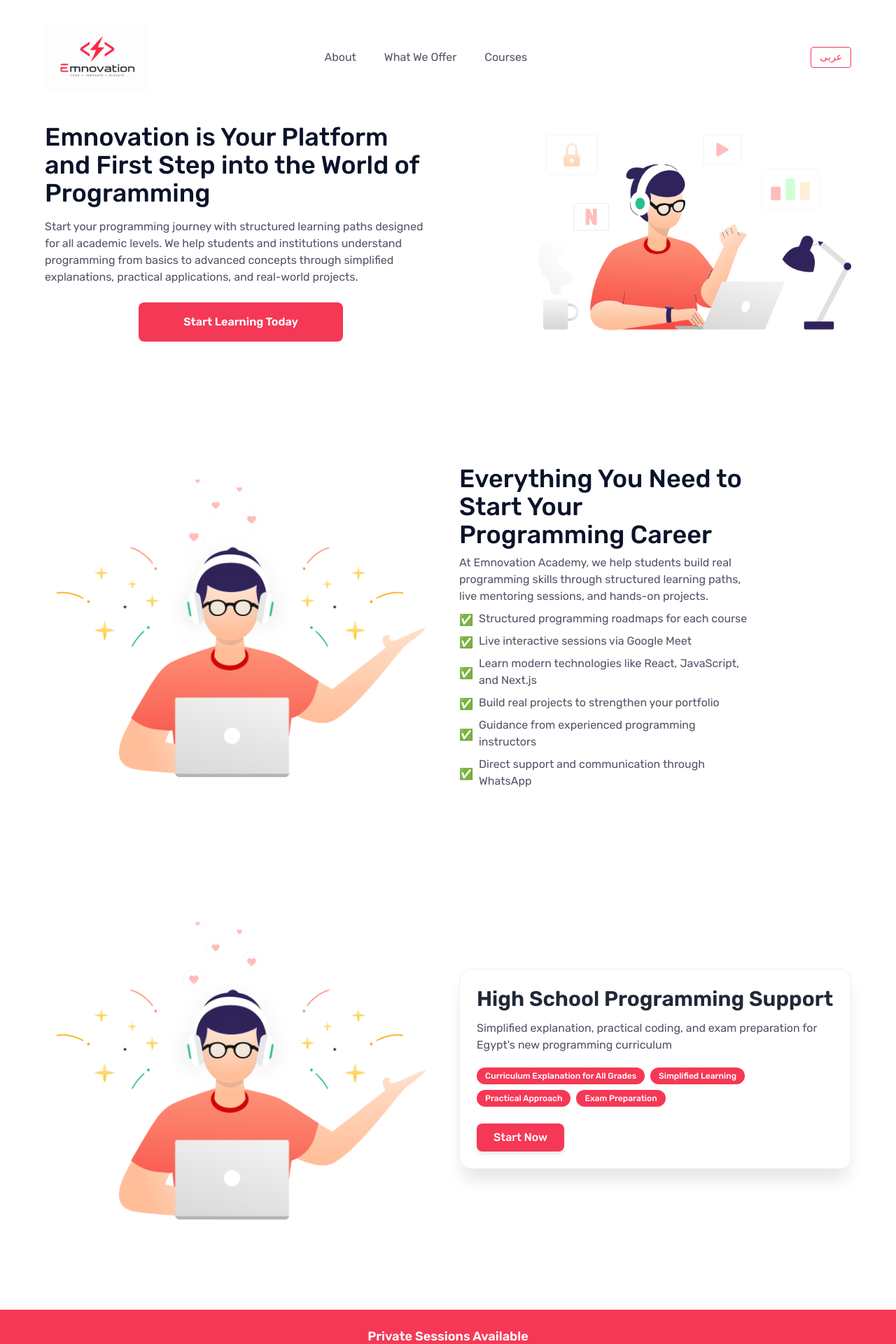
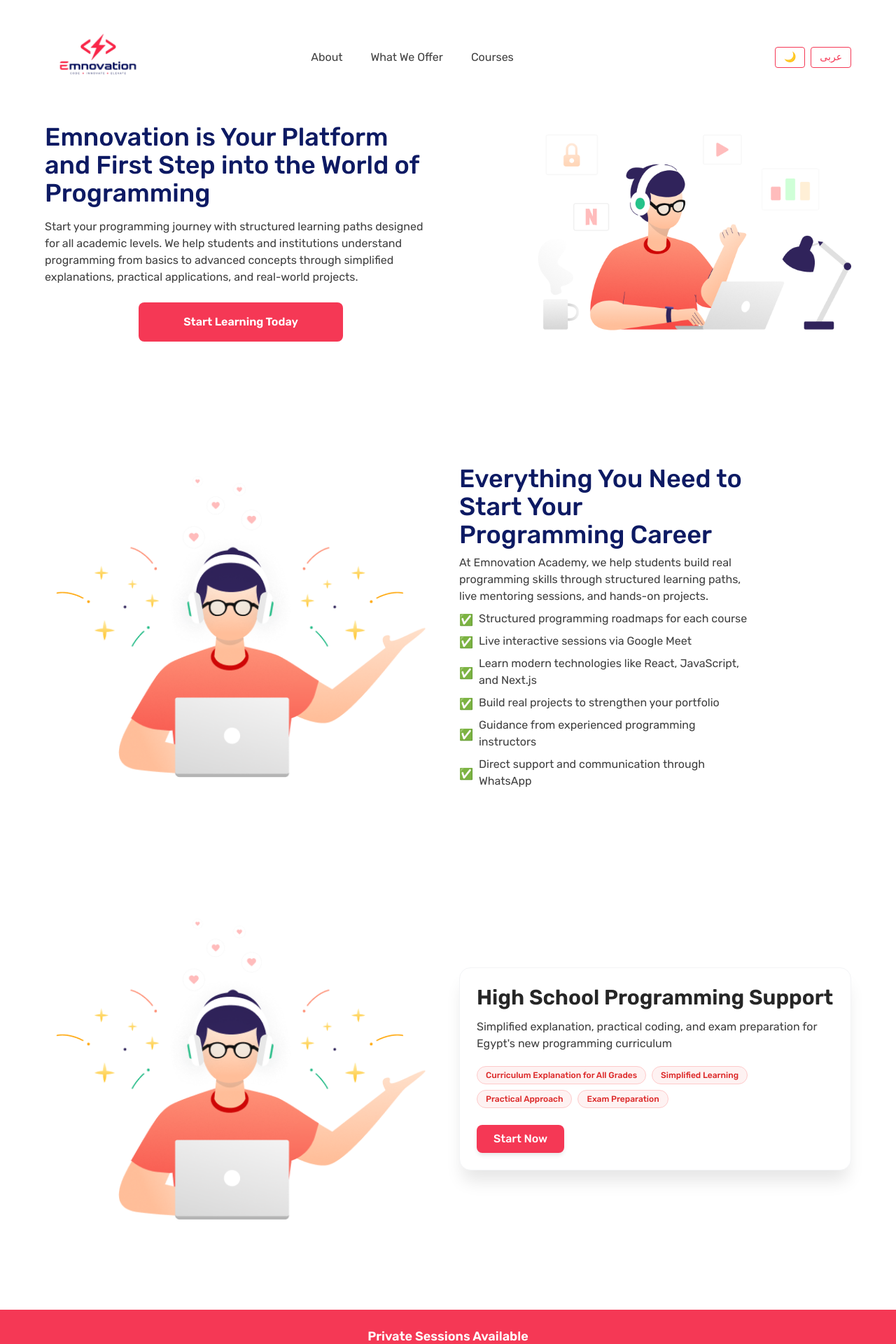
Before and after one commit to Emanmohamedawad/EmnovationSite, a Next.js app: page / in a window 1280 px wide. Shown: the top 1920 px of the page at 70% size. Built offline with nearby package versions, Linux system fonts and the light colour scheme.

Commit message:
logo and theme

```diff
--- a/components/Hero.js
+++ b/components/Hero.js
@@ -30,7 +30,10 @@ const Hero = ({
 
   const { t } = useLanguage();
   return (
-<div className="max-w-screen-xl mt-28 px-4 sm:px-8 xl:px-16 mx-auto" id="about">
+    <div
+      className="max-w-screen-xl mt-28 px-4 sm:px-8 xl:px-16 mx-auto"
+      id="about"
+    >
       <ScrollAnimationWrapper>
         <motion.div
           className="grid grid-cols-1 sm:grid-cols-2 gap-8 py-6 sm:py-16 items-center"
@@ -38,16 +41,17 @@ const Hero = ({
         >
           {/* Left Text */}
           <div className="flex flex-col justify-center">
-        <h1 className="text-2xl sm:text-3xl lg:text-4xl font-medium text-black-600 leading-snug">
+            <h1 className="text-2xl sm:text-3xl lg:text-4xl font-medium text-primary-600 dark:text-dark-text leading-snug">
               {t("heroTitle")}
             </h1>
-        <p className="text-black-500 mt-4 mb-6">{t("heroDescription")}</p>
+            <p className="text-neutral-700 dark:text-dark-text mt-4 mb-6">
+              {t("heroDescription")}
+            </p>
             <div className="text-center">
               <a href="#Courses">
                 <ButtonPrimary>{t("startLearning")}</ButtonPrimary>
               </a>
             </div>
-
           </div>
 
           {/* Right Image */}
--- a/components/Layout/Footer.js
+++ b/components/Layout/Footer.js
@@ -1,10 +1,13 @@
 import React from "react";
 import Image from "next/image";
 import LogoEm from "../../public/assets/logoem.png";
+import LogoWhite from "../../public/assets/logowhite.png";
 import { useLanguage } from "../../utils/LanguageContext";
+import { useTheme } from "../../utils/ThemeContext";
 
 const Footer = () => {
   const { t } = useLanguage();
+  const { theme } = useTheme();
 
   // ✅ FAST smooth scroll with fixed-header offset
   const scrollToSection = (id) => {
@@ -28,37 +31,39 @@ const Footer = () => {
   };
 
   return (
-    <footer className="bg-white-500 py-16 border-t  border-orange-500">
+    <footer className="bg-white dark:bg-dark-bg py-16 border-t border-accent-500">
       <div className="max-w-screen-md mx-auto px-6 flex flex-col items-center text-center space-y-6">
         {/* Logo */}
         <Image
-          src={LogoEm}
+          src={theme === "dark" ? LogoWhite : LogoEm}
           alt="EMnovation Logo"
           width={150}
           height={50}
           className="object-contain"
         />
         {/* Description */}
-        <p className="text-black-500 max-w-md">{t("heroDescription")}</p>
+        <p className="text-neutral-700 dark:text-dark-text max-w-md">
+          {t("heroDescription")}
+        </p>
         {/* NAVIGATION (NO react-scroll) */}
-        <div className="hidden md:flex gap-8 text-gray-600">
+        <div className="hidden md:flex gap-8 text-neutral-600 dark:text-dark-textSecondary">
           <button
             onClick={() => scrollToSection("about")}
-            className="hover:text-orange-500 transition"
+            className="hover:text-accent-500 transition"
           >
             {t("about")}
           </button>
 
           <button
             onClick={() => scrollToSection("we-offer")}
-            className="hover:text-orange-500 transition"
+            className="hover:text-accent-500 transition"
           >
             {t("whatWeOffer")}
           </button>
 
           <button
             onClick={() => scrollToSection("Courses")}
-            className="hover:text-orange-500 transition"
+            className="hover:text-accent-500 transition"
           >
             {t("courses")}
           </button>
@@ -69,7 +74,7 @@ const Footer = () => {
           <a
             href="https://www.linkedin.com/in/emanmohameda2799/"
             target="_blank"
-            className="text-orange-500 hover:text-black-600 transition "
+            className="text-accent-500 hover:text-primary-600 dark:hover:text-dark-text transition "
           >
             {" "}
             <svg
@@ -86,7 +91,7 @@ const Footer = () => {
             href="https://wa.me/201153035834?text=Hello%20EMnovation!%20I%20want%20to%20know%20more%20about%20your%20programming%20courses"
             target="_blank"
             rel="noopener noreferrer"
-            className="text-orange-500 hover:text-black-600 transition"
+            className="text-accent-500 hover:text-primary-600 dark:hover:text-dark-text transition"
           >
             {" "}
             <svg
@@ -101,7 +106,7 @@ const Footer = () => {
           </a>{" "}
         </div>
         {/* Copyright */}
-        <p className="text-gray-400 text-sm pt-4">
+        <p className="text-neutral-400 dark:text-dark-textSecondary text-sm pt-4">
           © {new Date().getFullYear()} Emnovation Academy
         </p>
       </div>
--- a/components/Layout/Header.js
+++ b/components/Layout/Header.js
@@ -1,10 +1,13 @@
 import React, { useState, useEffect } from "react";
 import Image from "next/image";
 import { useLanguage } from "../../utils/LanguageContext";
+import { useTheme } from "../../utils/ThemeContext";
 import LogoEm from "../../public/assets/logoem.png";
+import LogoWhite from "../../public/assets/logowhite.png";
 
 const Header = () => {
   const { locale, setLocale, t } = useLanguage();
+  const { theme, toggleTheme } = useTheme();
 
   const [activeLink, setActiveLink] = useState(null);
   const [scrollActive, setScrollActive] = useState(false);
@@ -49,7 +52,7 @@ const Header = () => {
     <>
       {/* HEADER */}
       <header
-        className={`fixed top-0 w-full z-30 bg-white-500 transition-all ${
+        className={`fixed top-0 w-full z-30 bg-white dark:bg-dark-bg transition-all ${
           scrollActive ? "shadow-md py-2" : "py-4"
         }`}
       >
@@ -61,7 +64,7 @@ const Header = () => {
             }`}
           >
             <Image
-              src={LogoEm}
+              src={theme === "dark" ? LogoWhite : LogoEm}
               alt="EMnovation Logo"
               width={150}
               height={50}
@@ -70,13 +73,13 @@ const Header = () => {
           </div>
 
           {/* DESKTOP MENU */}
-          <ul className="hidden lg:flex col-start-4 col-end-8 text-black-500 items-center gap-2">
+          <ul className="hidden lg:flex col-start-4 col-end-8 text-neutral-700 dark:text-dark-text items-center gap-2">
             <li
               onClick={() => scrollToSection("about")}
               className={`px-4 py-2 cursor-pointer transition ${
                 activeLink === "about"
-                  ? "text-orange-500"
-                  : "hover:text-orange-500"
+                  ? "text-accent-500"
+                  : "hover:text-accent-500"
               }`}
             >
               {t("about")}
@@ -86,8 +89,8 @@ const Header = () => {
               onClick={() => scrollToSection("we-offer")}
               className={`px-4 py-2 cursor-pointer transition ${
                 activeLink === "we-offer"
-                  ? "text-orange-500"
-                  : "hover:text-orange-500"
+                  ? "text-accent-500"
+                  : "hover:text-accent-500"
               }`}
             >
               {t("whatWeOffer")}
@@ -97,19 +100,30 @@ const Header = () => {
               onClick={() => scrollToSection("Courses")}
               className={`px-4 py-2 cursor-pointer transition ${
                 activeLink === "Courses"
-                  ? "text-orange-500"
-                  : "hover:text-orange-500"
+                  ? "text-accent-500"
+                  : "hover:text-accent-500"
               }`}
             >
               {t("courses")}
             </li>
           </ul>
 
-          {/* LANGUAGE SWITCH */}
-          <div className="col-start-8 col-end-9 flex items-center justify-end">
+          {/* LANGUAGE SWITCH & THEME TOGGLE */}
+          <div className="col-start-8 col-end-9 flex items-center justify-end gap-2">
+            <button
+              onClick={toggleTheme}
+              className="text-sm border border-accent-500 px-3 py-1 rounded text-accent-500 hover:bg-accent-500 hover:text-white dark:hover:bg-accent-500 dark:hover:text-white transition"
+              title={
+                theme === "light"
+                  ? "Switch to Dark Mode"
+                  : "Switch to Light Mode"
+              }
+            >
+              {theme === "light" ? "🌙" : "☀️"}
+            </button>
             <button
               onClick={toggle}
-              className="text-sm border border-orange-500 px-3 py-1 rounded text-orange-500 hover:bg-orange-500 hover:text-white transition"
+              className="text-sm border border-accent-500 px-3 py-1 rounded text-accent-500 hover:bg-accent-500 hover:text-white dark:hover:bg-accent-500 dark:hover:text-white transition"
             >
               {locale === "en" ? t("switchToAr") : t("switchToEn")}
             </button>
@@ -118,8 +132,8 @@ const Header = () => {
       </header>
 
       {/* MOBILE NAV */}
-      <nav className="fixed lg:hidden bottom-0 left-0 right-0 z-20 shadow-t bg-white-500">
-        <ul className="flex justify-between items-center px-4 py-2 text-black-500">
+      <nav className="fixed lg:hidden bottom-0 left-0 right-0 z-20 shadow-t bg-white dark:bg-dark-bg">
+        <ul className="flex justify-between items-center px-4 py-2 text-neutral-700 dark:text-dark-text">
           <li
             onClick={() => scrollToSection("about")}
             className="flex flex-col items-center text-xs cursor-pointer"
--- a/components/WeOffer.js
+++ b/components/WeOffer.js
@@ -1,5 +1,5 @@
 import Image from "next/image";
-import React, { useMemo , useState } from "react";
+import React, { useMemo, useState } from "react";
 import { motion } from "framer-motion";
 import getScrollAnimation from "../utils/getScrollAnimation";
 import ScrollAnimationWrapper from "./Layout/ScrollAnimationWrapper";
@@ -53,15 +53,15 @@ const Feature = () => {
               className={`flex flex-col justify-center w-full lg:w-9/12 mt-4 sm:mt-0`}
               variants={scrollAnimation}
             >
-          <h3 className="text-3xl lg:text-4xl font-medium leading-relaxed text-black-600">
+              <h3 className="text-3xl lg:text-4xl font-medium leading-relaxed text-primary-600 dark:text-dark-text">
                 {t("weOfferTitle")}
               </h3>
 
-          <p className="my-2 text-black-500">
+              <p className="my-2 text-neutral-700 dark:text-dark-text">
                 {t("weOfferDescription")}
               </p>
 
-          <ul className="text-black-500 list-none space-y-2">
+              <ul className="text-neutral-700 dark:text-dark-text list-none space-y-2">
                 {features.map((feature, index) => (
                   <motion.li
                     key={feature}
@@ -70,13 +70,9 @@ const Feature = () => {
                     whileHover={{ scale: 1.05, transition: { duration: 0.2 } }}
                     className="flex items-center"
                   >
-                <span className="w-5 h-5 flex-shrink-0 mr-2">
-                  ✅
-                </span>
+                    <span className="w-5 h-5 flex-shrink-0 mr-2">✅</span>
 
-                <span className="flex-1">
-                  {t(feature)}
-                </span>
+                    <span className="flex-1">{t(feature)}</span>
                   </motion.li>
                 ))}
               </ul>
@@ -95,7 +91,6 @@ const Feature = () => {
             locale === "ar" ? "sm:flex-row-reverse text-right" : "text-left"
           }`}
         >
-
           {/* IMAGE */}
           <ScrollAnimationWrapper className="flex w-full justify-center">
             <motion.div className="w-full p-4" variants={scrollAnimation}>
@@ -114,41 +109,33 @@ const Feature = () => {
             <motion.div
               variants={scrollAnimation}
               whileHover={{ scale: 1.02 }}
-          className="w-full bg-white rounded-2xl p-6 shadow-xl border border-gray-100"
+              className="w-full bg-white dark:bg-dark-surface rounded-2xl p-6 shadow-xl dark:shadow-none border border-gray-100 dark:border-dark-border"
             >
               {/* Title */}
-          <h3 className="text-2xl md:text-3xl font-semibold text-gray-800">
+              <h3 className="text-2xl md:text-3xl font-semibold text-neutral-800 dark:text-dark-text">
                 {t("schoolProgrammingTitle")}
               </h3>
 
               {/* Description */}
-          <p className="mt-3 text-sm md:text-base text-black leading-relaxed">
+              <p className="mt-3 text-sm md:text-base text-neutral-700 dark:text-dark-text leading-relaxed">
                 {t("schoolProgrammingDesc")}
               </p>
 
               {/* Features */}
               <div className="flex flex-wrap gap-2 mt-5">
-            <span className="bg-[#F53855]/10 text-[#F53855] px-3 py-1 rounded-full text-xs font-medium"
-           style={{backgroundColor:"#F53855", color:"#fff"}}
-            >
+                <span className="bg-accent-50 dark:bg-accent-600/10 text-accent-600 dark:text-accent-200 px-3 py-1 rounded-full text-xs font-medium border border-accent-200 dark:border-accent-600/40">
                   {t("featureCurriculumExplanation")}
                 </span>
 
-            <span className="bg-[#F53855]/10 text-[#F53855] px-3 py-1 rounded-full text-xs font-medium"
-              style={{backgroundColor:"#F53855", color:"#fff"}}
-            >
+                <span className="bg-accent-50 dark:bg-accent-600/10 text-accent-600 dark:text-accent-200 px-3 py-1 rounded-full text-xs font-medium border border-accent-200 dark:border-accent-600/40">
                   {t("featureSimplified")}
                 </span>
 
-            <span className="bg-[#F53855]/10 text-[#F53855] px-3 py-1 rounded-full text-xs font-medium"
-              style={{backgroundColor:"#F53855", color:"#fff"}}
-            >
+                <span className="bg-accent-50 dark:bg-accent-600/10 text-accent-600 dark:text-accent-200 px-3 py-1 rounded-full text-xs font-medium border border-accent-200 dark:border-accent-600/40">
                   {t("featurePractical")}
                 </span>
 
-            <span className="bg-[#F53855]/10 text-[#F53855] px-3 py-1 rounded-full text-xs font-medium"
-              style={{backgroundColor:"#F53855", color:"#fff"}}
-            >
+                <span className="bg-accent-50 dark:bg-accent-600/10 text-accent-600 dark:text-accent-200 px-3 py-1 rounded-full text-xs font-medium border border-accent-200 dark:border-accent-600/40">
                   {t("featureExams")}
                 </span>
               </div>
@@ -156,22 +143,18 @@ const Feature = () => {
               {/* CTA */}
               <a
                 href={`https://wa.me/201153035834?text=${encodeURIComponent(
-              `Hello Emnovation - School Programming`
+                  `Hello Emnovation - School Programming`,
                 )}`}
                 target="_blank"
                 rel="noopener noreferrer"
                 className="text-center"
               >
-            <button className="mt-6 bg-[#F53855] text-[#fff] font-medium rounded-lg px-6 py-2 hover:bg-[#d92f4c] transition shadow-md"
-            style={{backgroundColor:"#F53855",hover:{backgroundColor:"#d92f4c" , color:"#fff", color:"#fff"}}}
-            >
+                <button className="mt-6 bg-accent-500 text-white font-medium rounded-lg px-6 py-2 hover:bg-accent-600 transition shadow-md">
                   {t("startNow")}
                 </button>
               </a>
             </motion.div>
           </ScrollAnimationWrapper>
-
-
         </div>
       </div>
     </>
--- a/components/misc/ButtonOutline..js
+++ b/components/misc/ButtonOutline..js
@@ -2,7 +2,7 @@ import React from "react";
 
 const ButtonOutline = ({ children }) => {
   return (
-    <button className="font-medium tracking-wide py-2 px-5 sm:px-8 border border-orange-500 text-orange-500 bg-white-500 outline-none rounded-l-full rounded-r-full capitalize hover:bg-orange-500 hover:text-white-500 transition-all hover:shadow-orange ">
+    <button className="font-medium tracking-wide py-2 px-5 sm:px-8 border border-accent-500 text-accent-500 bg-white outline-none rounded-l-full rounded-r-full capitalize hover:bg-accent-500 hover:text-white transition-all hover:shadow-lg ">
       {" "}
       {children}
     </button>
--- a/components/misc/ButtonPrimary.js
+++ b/components/misc/ButtonPrimary.js
@@ -4,7 +4,7 @@ const ButtonPrimary = ({ children, addClass }) => {
   return (
     <button
       className={
-        "py-3 lg:py-4 px-12 lg:px-16 text-white-500 font-semibold rounded-lg bg-orange-500 hover:shadow-orange-md transition-all outline-none " +
+        "py-3 lg:py-4 px-12 lg:px-16 text-white font-semibold rounded-lg bg-accent-500 hover:bg-accent-600 hover:shadow-lg transition-all outline-none " +
         addClass
       }
     >
--- a/pages/_app.js
+++ b/pages/_app.js
@@ -1,11 +1,14 @@
 import "../styles/tailwind.css";
 import "../styles/slick.css";
 import { LanguageProvider } from "../utils/LanguageContext";
+import { ThemeProvider } from "../utils/ThemeContext";
 
 function MyApp({ Component, pageProps }) {
   return (
     <LanguageProvider>
-      <Component {...pageProps} />
+      <ThemeProvider>
+        <Component {...pageProps} />
+      </ThemeProvider>
     </LanguageProvider>
   );
 }
--- a/styles/tailwind.css
+++ b/styles/tailwind.css
@@ -12,33 +12,35 @@ html {
   scrollbar-color: #ccc #f53838cf; /* Firefox: thumb color, track color */
 }
 body {
-  @apply bg-white-500;
+  @apply bg-white dark:bg-dark-bg;
 
   &::-webkit-scrollbar {
     width: 6px;
   }
   &::-webkit-scrollbar-track {
-    background-color: #f53838cf; /* Tailwind orange-500 */
+    background-color: #f53855; /* Accent color */
     border-radius: 9999px;
   }
   &::-webkit-scrollbar-thumb {
-    background-color: #ccc; /* Tailwind gray-800 / أي لون تحبيه */
+    background-color: #a3a3a3; /* Neutral gray */
     border-radius: 9999px;
-    border: 2px solid #f53838cf; /* optional padding effect */
+    border: 2px solid #f53855; /* Accent color */
   }
   &::-webkit-scrollbar-thumb:hover {
-    background-color: #ccc; /* darken on hover */
+    background-color: #737373; /* Darker neutral gray */
   }
 }
 p {
-  @apply text-black-500;
+  @apply text-neutral-700 dark:text-dark-text;
 }
 .animation-hover:after {
   background: none repeat scroll 0 0 transparent;
   content: "";
   height: 2px;
-  transition: width 0.3s ease 0s, left 0.3s ease 0s;
-  @apply w-0 bg-orange-500 left-1/2 block bottom-0 absolute;
+  transition:
+    width 0.3s ease 0s,
+    left 0.3s ease 0s;
+  @apply w-0 bg-accent-500 left-1/2 block bottom-0 absolute;
 }
 .animation-active:after {
   @apply left-0 w-full;
@@ -80,7 +82,7 @@ li.check:before {
   @apply bg-gray-500;
 }
 .slick-dots .slick-active span {
-  @apply bg-orange-500 rounded-l-full rounded-r-full w-12;
+  @apply bg-accent-500 rounded-l-full rounded-r-full w-12;
 }
 
 /* purgecss end ignore */
--- a/tailwind.config.js
+++ b/tailwind.config.js
@@ -4,6 +4,8 @@ module.exports = {
     "./components/**/*.{js,ts,jsx,tsx}",
     "./app/**/*.{js,ts,jsx,tsx}", // مهم لو عندك app router
   ],
+
+  darkMode: "class", // Enable class-based dark mode
 
   theme: {
     extend: {
@@ -18,25 +20,51 @@ module.exports = {
       },
 
       colors: {
-        black: {
-          500: "#4F5665",
-          600: "#0B132A",
+        // Professional color palette: White, Navy Blue (0D1A63), Red (F53855)
+        primary: {
+          50: "#f0f4ff",
+          100: "#e0e7ff",
+          200: "#c7d2fe",
+          300: "#a5b4fc",
+          400: "#818cf8",
+          500: "#6366f1",
+          600: "#0D1A63", // Navy Blue
+          700: "#1d4ed8",
+          800: "#1e40af",
+          900: "#1e3a8a",
         },
-        orange: {
-          100: "#FFECEC",
-          500: "#F53855",
+        accent: {
+          50: "#fef2f2",
+          100: "#fee2e2",
+          200: "#fecaca",
+          300: "#fca5a5",
+          400: "#f87171",
+          500: "#F53855", // Red
+          600: "#dc2626",
+          700: "#b91c1c",
+          800: "#991b1b",
+          900: "#7f1d1d",
         },
-        green: {
-          500: "#2FAB73",
+        neutral: {
+          50: "#fafafa",
+          100: "#f5f5f5",
+          200: "#e5e5e5",
+          300: "#d4d4d4",
+          400: "#a3a3a3",
+          500: "#737373",
+          600: "#525252",
+          700: "#404040",
+          800: "#262626",
+          900: "#171717",
         },
-        white: {
-          300: "#F8F8F8",
-          500: "#ffffff",
-        },
-        gray: {
-          100: "#EEEFF2",
-          400: "#AFB5C0",
-          500: "#DDDDDD",
+        white: "#ffffff",
+        // Dark theme colors using the same palette
+        dark: {
+          bg: "#0D1A63", // Navy Blue background
+          surface: "#1a1a2e", // Slightly lighter surface
+          text: "#ffffff", // White text
+          textSecondary: "#a3a3a3", // Neutral gray
+          border: "#404040", // Neutral border
         },
       },
 
--- /dev/null
+++ b/utils/ThemeContext.js
@@ -0,0 +1,57 @@
+import React, { createContext, useContext, useEffect, useState } from "react";
+
+const ThemeContext = createContext();
+
+export const ThemeProvider = ({ children }) => {
+  const [theme, setTheme] = useState("light");
+
+  // Initialize from localStorage if available
+  useEffect(() => {
+    const stored =
+      typeof window !== "undefined" && localStorage.getItem("theme");
+    if (stored && (stored === "light" || stored === "dark")) {
+      setTheme(stored);
+    } else {
+      // Check system preference
+      const systemPrefersDark =
+        window.matchMedia &&
+        window.matchMedia("(prefers-color-scheme: dark)").matches;
+      setTheme(systemPrefersDark ? "dark" : "light");
+    }
+  }, []);
+
+  // Whenever theme changes, update html class and persist
+  useEffect(() => {
+    if (typeof document !== "undefined") {
+      const root = document.documentElement;
+      if (theme === "dark") {
+        root.classList.add("dark");
+      } else {
+        root.classList.remove("dark");
+      }
+      // Set a cookie so SSR can pick it up
+      document.cookie = `theme=${theme}; path=/`;
+    }
+    if (typeof window !== "undefined") {
+      localStorage.setItem("theme", theme);
+    }
+  }, [theme]);
+
+  const toggleTheme = () => {
+    setTheme((prevTheme) => (prevTheme === "light" ? "dark" : "light"));
+  };
+
+  return (
+    <ThemeContext.Provider value={{ theme, setTheme, toggleTheme }}>
+      {children}
+    </ThemeContext.Provider>
+  );
+};
+
+export const useTheme = () => {
+  const context = useContext(ThemeContext);
+  if (!context) {
+    throw new Error("useTheme must be used within a ThemeProvider");
+  }
+  return context;
+};
```
Also changed, not shown: components/Courses.js (+19 -24 lines), public/assets/logoem.png, 1 other file (tests, documents, lock files or other folders). Lines whose indentation alone changed are shown as unchanged.
